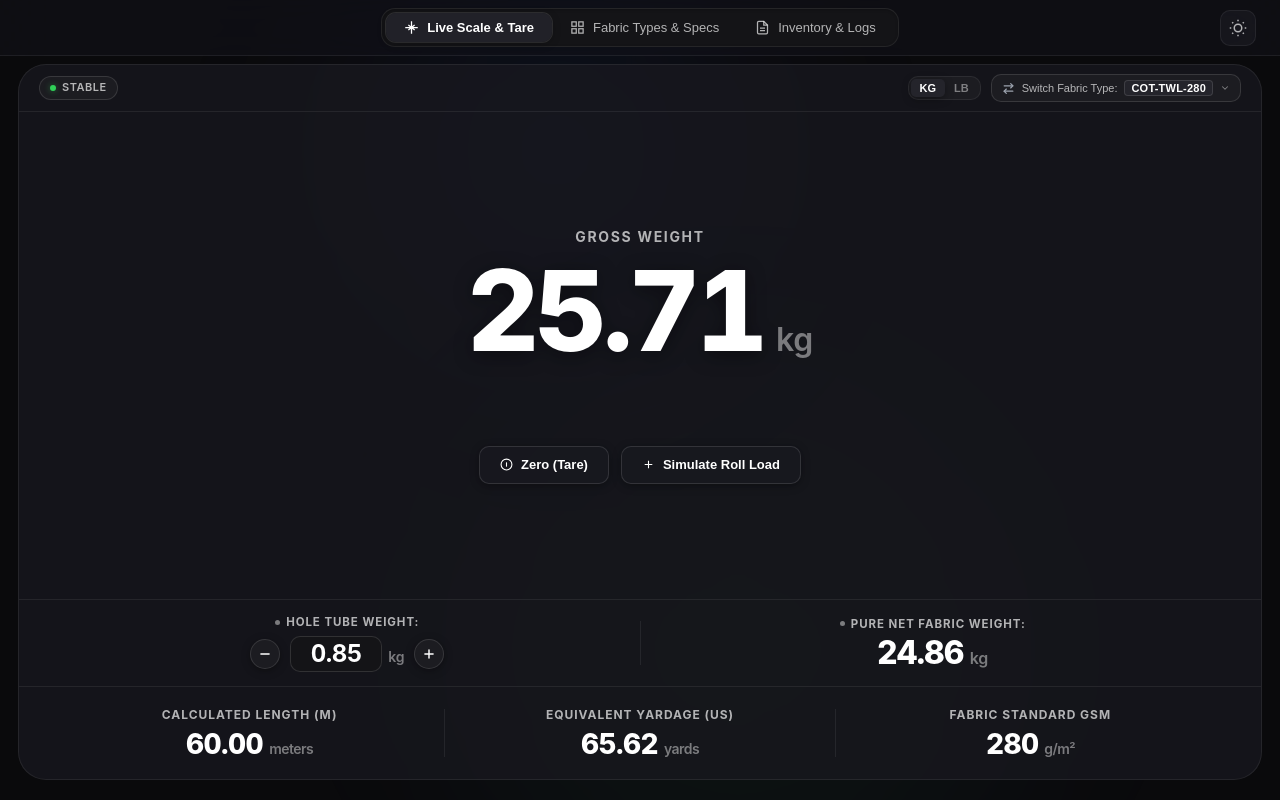
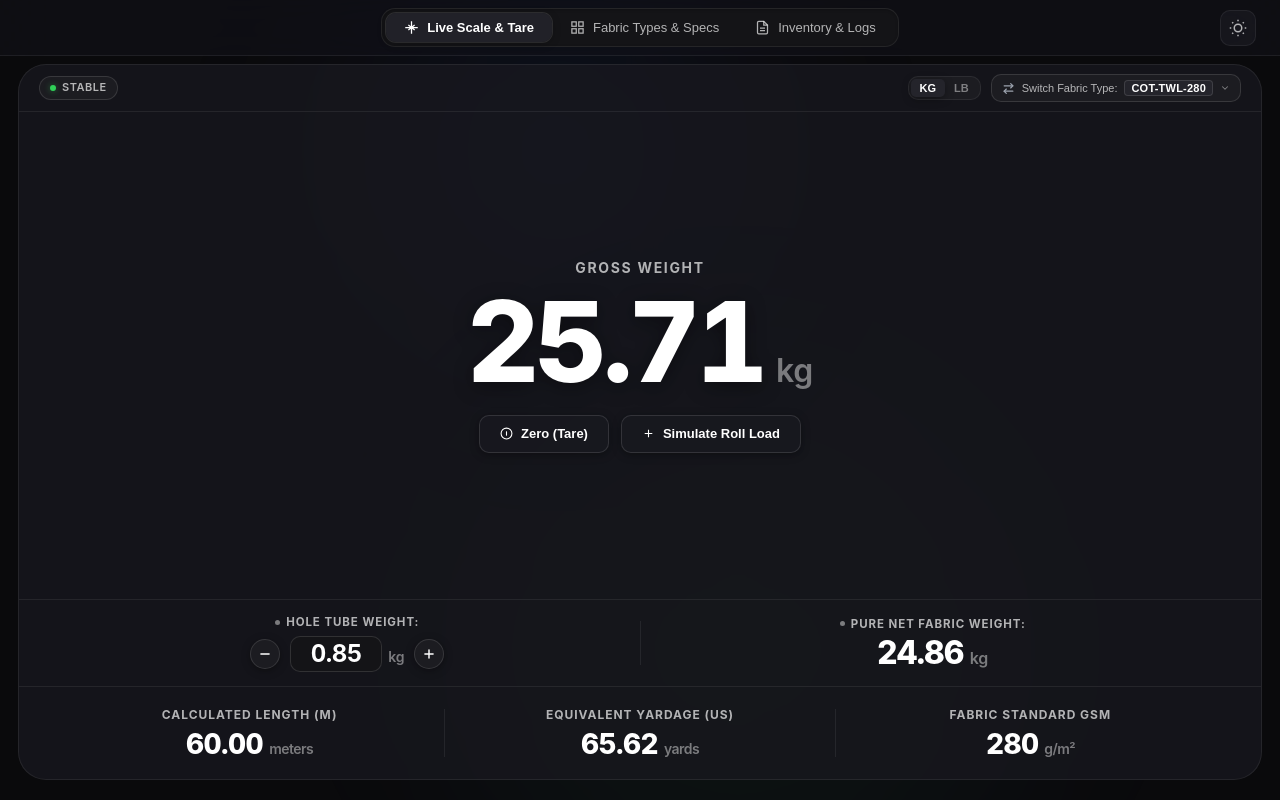
Before and after one commit to Ahmad-Abudllah-Ahmad/fabric-scale, a website built with Vite: page index.html in a window 1280 px wide. Built offline with nearby package versions, Linux system fonts and the light colour scheme.

Commit message:
Remove sparkline chart and adjust scale action spacing

```diff
--- a/css/components.css
+++ b/css/components.css
@@ -887,7 +887,7 @@ body:has(#tab-live-scale.active) .main-container {
   align-items: center;
   justify-content: center;
   gap: 12px;
-  margin-top: 6px;
+  margin-top: 18px;
 }
 
 .scale-quick-actions .apple-btn {
--- a/index.html
+++ b/index.html
@@ -110,10 +110,6 @@
               <span class="gross-weight-unit" id="grossWeightUnit">kg</span>
             </div>
 
-            <!-- Real-time Sparkline Waveform -->
-            <div class="scale-waveform-container" title="Real-time Load Cell Waveform">
-              <canvas id="scaleSparkline"></canvas>
-            </div>
 
             <!-- Quick Physical / Virtual Controls -->
             <div class="scale-quick-actions">
```
